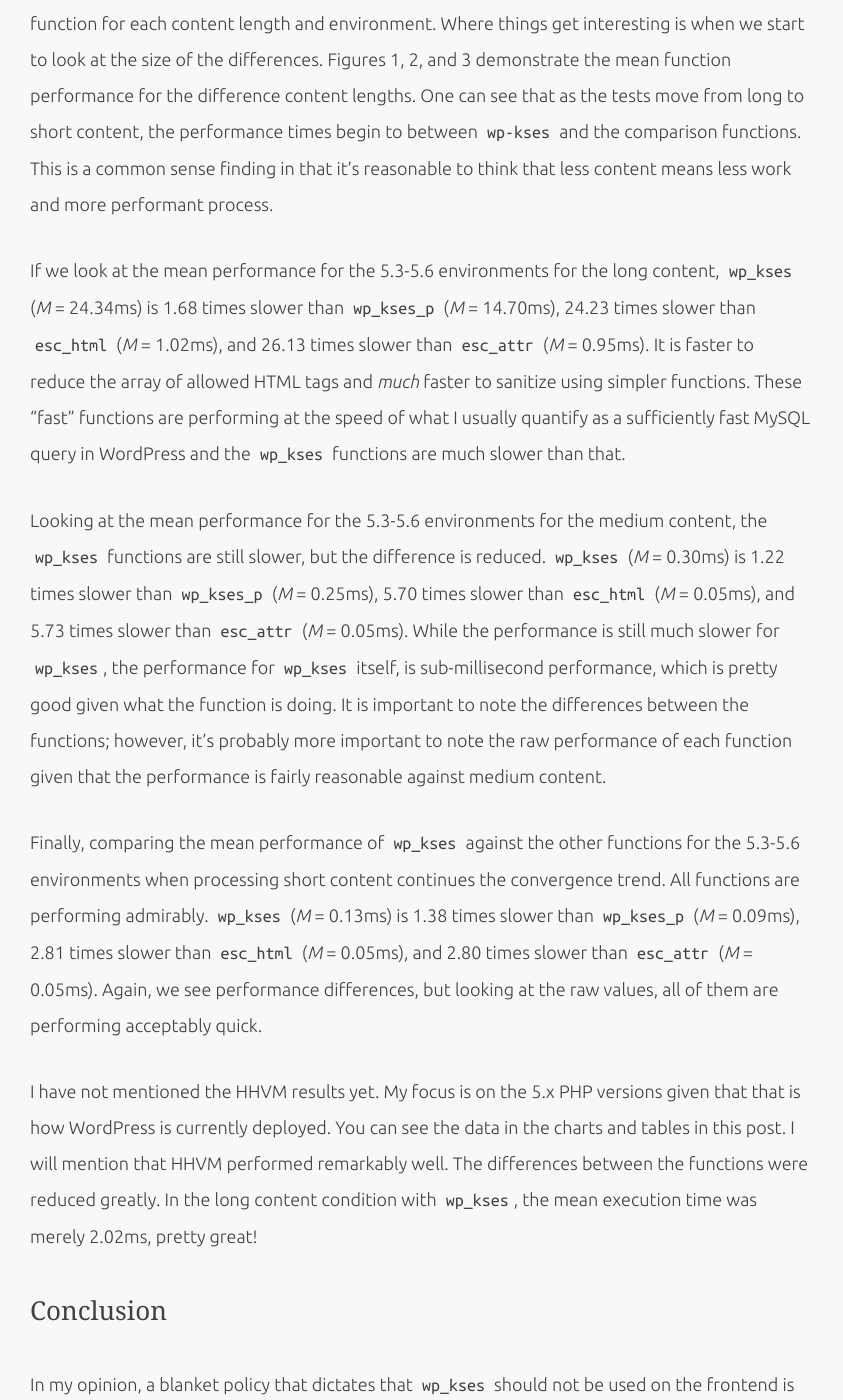
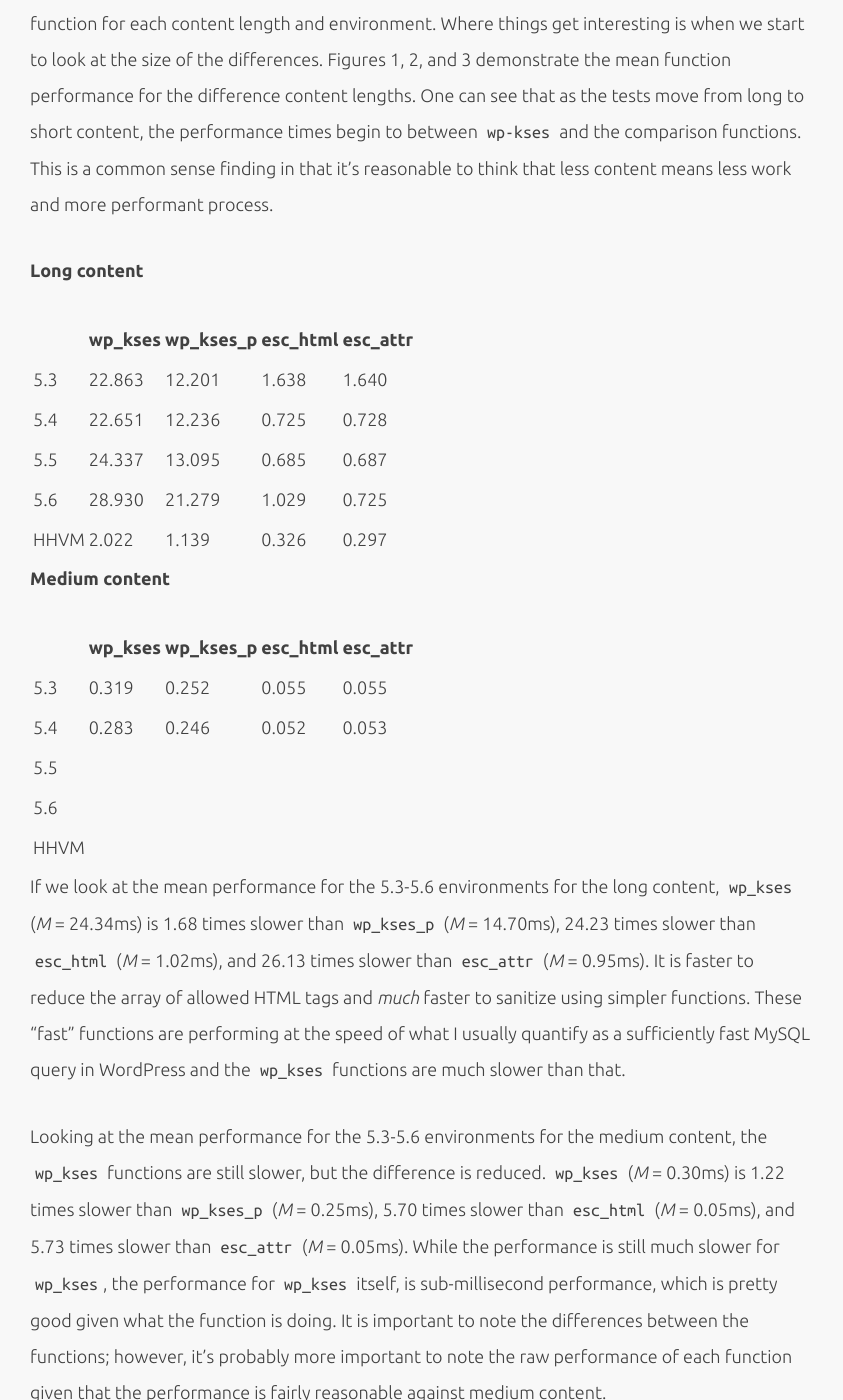
Before and after one commit to tollmanz/tollmanz.com-old, a Jekyll site: the page built from _posts/2015-01-27-wp-kses-performance.markdown, in a window 1280 px wide and 1400 px high, scrolled down 3018 px. Shown: the whole window, without its empty margins (0-843 px from the left). Built offline with Jekyll 4.4.1, drawn with Linux system fonts in a browser that asks for light colours; some web fonts are replaced.

Commit message:
Add data.

```diff
--- a/_posts/2015-01-27-wp-kses-performance.markdown
+++ b/_posts/2015-01-27-wp-kses-performance.markdown
@@ -35,6 +35,26 @@ The versions of the functions tested where extracted from WordPress. In order to
 
 Unsurprisingly, the results of the tests show that the `wp_kses` functions are indeed slower than the comparison functions as seen in Table 1, which displays the mean performance for each function for each content length and environment. Where things get interesting is when we start to look at the size of the differences. Figures 1, 2, and 3 demonstrate the mean function performance for the difference content lengths. One can see that as the tests move from long to short content, the performance times begin to between `wp-kses` and the comparison functions. This is a common sense finding in that it's reasonable to think that less content means less work and more performant process.
 
+**Long content**
+
+|      | wp_kses | wp_kses_p | esc_html | esc_attr |
+| ---- | ------- | --------- | -------- | -------- |
+| 5.3  | 22.863  | 12.201    | 1.638    | 1.640    |
+| 5.4  | 22.651  | 12.236    | 0.725    | 0.728    |
+| 5.5  | 24.337  | 13.095    | 0.685    | 0.687    |
+| 5.6  | 28.930  | 21.279    | 1.029    | 0.725    |
+| HHVM | 2.022   | 1.139     | 0.326    | 0.297    |
+
+**Medium content**
+
+|      | wp_kses | wp_kses_p | esc_html | esc_attr |
+| ---- | ------- | --------- | -------- | -------- |
+| 5.3  | 0.319   | 0.252     | 0.055    | 0.055    |
+| 5.4  | 0.283   | 0.246     | 0.052    | 0.053    |
+| 5.5  |     |       |      |      |
+| 5.6  |     |       |      |      |
+| HHVM |     |       |      |      |
+
 If we look at the mean performance for the 5.3-5.6 environments for the long content, `wp_kses` (*M* = 24.34ms) is 1.68 times slower than `wp_kses_p` (*M* = 14.70ms), 24.23 times slower than `esc_html` (*M* = 1.02ms), and 26.13 times slower than `esc_attr` (*M* = 0.95ms). It is faster to reduce the array of allowed HTML tags and *much* faster to sanitize using simpler functions. These "fast" functions are performing at the speed of what I usually quantify as a sufficiently fast MySQL query in WordPress and the `wp_kses` functions are much slower than that.
 
 Looking at the mean performance for the 5.3-5.6 environments for the medium content, the `wp_kses` functions are still slower, but the difference is reduced. `wp_kses` (*M* = 0.30ms) is 1.22 times slower than `wp_kses_p` (*M* = 0.25ms), 5.70 times slower than `esc_html` (*M* = 0.05ms), and 5.73 times slower than `esc_attr` (*M* = 0.05ms). While the performance is still much slower for `wp_kses`, the performance for `wp_kses` itself, is sub-millisecond performance, which is pretty good given what the function is doing. It is important to note the differences between the functions; however, it's probably more important to note the raw performance of each function given that the performance is fairly reasonable against medium content.
```
